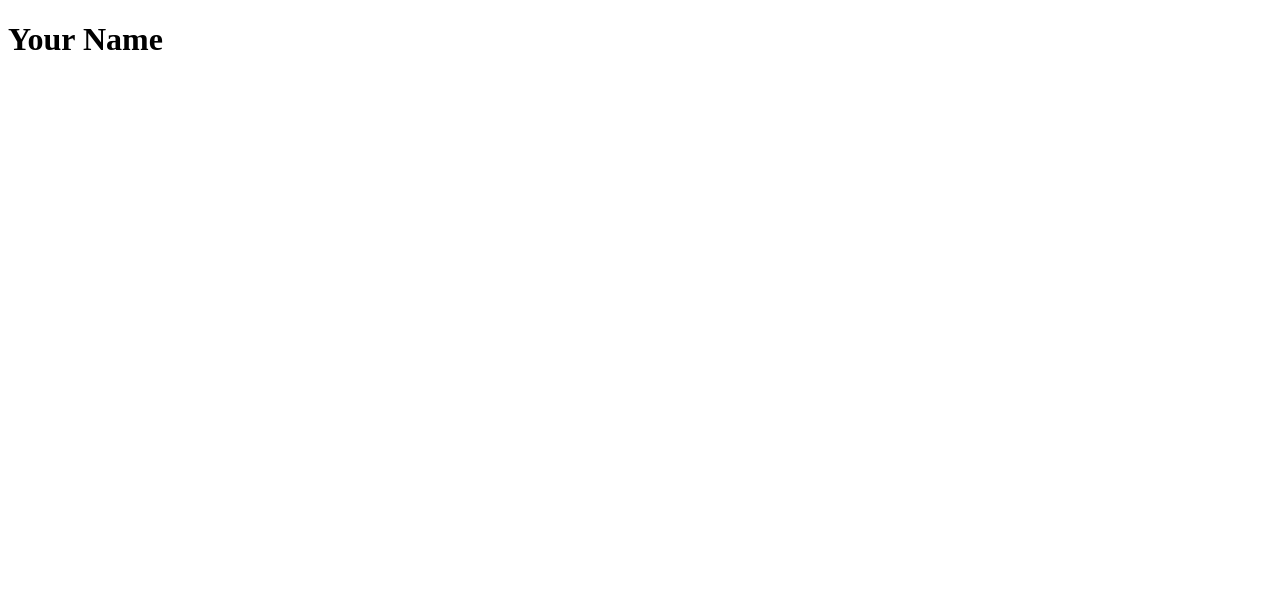
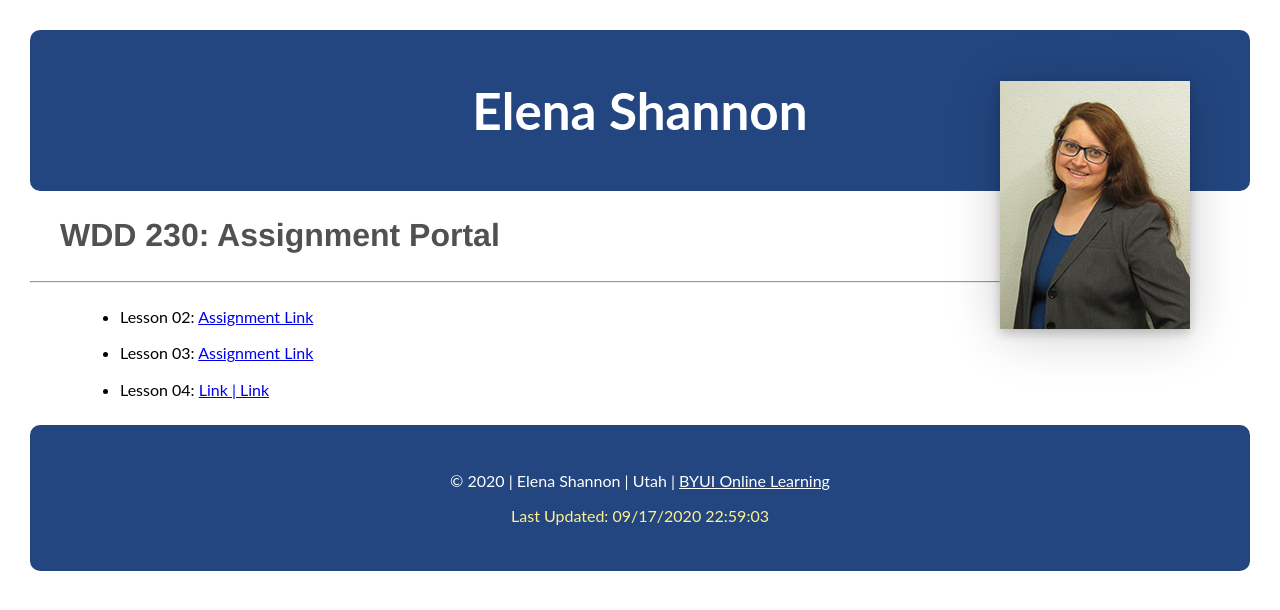
Before and after one commit to Elena-Shannon/Elena-Shannon.github.io, a plain HTML site: page index.html in a window 1280 px wide. Drawn offline with Linux system fonts and the light colour scheme.

Commit message:
Portal Commit

```diff
--- /dev/null
+++ b/css/main.css
@@ -0,0 +1,50 @@
+
+header, footer {
+    background-color: #234680;
+    border-radius: 10px;
+    text-align: center;
+    padding: 30px;
+    font-family: "Lato",Helvetica, sans-serif;
+    color: white;
+}
+
+main {
+    display: block;
+}
+
+h1 {
+    font-size: 3.2em;
+    line-height: 2rem;
+}
+
+header img {
+    float: right;
+    margin-right: 30px;
+    margin-top: -80px;
+    box-shadow: 0 4px 10px 0 rgba(0, 0, 0, 0.2),
+    0 6px 50px 0 rgba(0, 0, 0, 0.2);
+}
+
+body {
+    margin: 30px;
+}
+h2 {
+    margin-left: 30px;
+    font-size: 2em;
+    font-family: "Klint Std", Helvetica, sans-serif;
+    color: #515151;
+}
+
+ul {
+    margin-left: 50px;
+    font-size: 1em;
+    font-family: "Lato", Helvetica, sans-serif;
+    line-height: 2.3rem;
+}
+
+#footerlink {
+    color: white;
+}
+#modified {
+    color: #fff192;
+}
--- a/index.html
+++ b/index.html
@@ -2,11 +2,46 @@
 <html lang="en-us">
 
 <head>
-    <title>Your Name</title>
+    <meta charset="utf-8"/>
+    <meta name="description"
+        content="The introductory assignment for Elena Shannon for WDD 230: Web Frontend Development at Brigham Young University - Idaho.">
+    <meta name="viewport" content="width=device-width, initial-scale=1.0">
+    <link rel="stylesheet" href="css/main.css">
+    <title>WDD230 Elena Shannon Assignment Portal</title>
 </head>
 
 <body>
-    <h1>Your Name</h1>
+    <header>
+        <h1>Elena Shannon</h1>
+            <img src="images/IMG_2999.JPG" alt="Elena Shannon picture">
+    </header>
+    <main>
+
+        <section>
+            <h2>WDD 230: Assignment Portal</h2>
+            <hr>
+            <ul>
+                <li>Lesson 02:
+                    <a href="#">Assignment Link</a>
+                </li>
+                <li>Lesson 03:
+                    <a href="#">Assignment Link</a>
+                </li>
+                <li>Lesson 04:
+                   <a href="#">Link | Link</a>
+                </li>
+            </ul>
+        </section>
+    </main>
+    <footer>
+        <div>
+            <p> © <span id="year"></span> | Elena Shannon | Utah | <a id="footerlink" href="https://www.byui.edu/online" target="_blank">BYUI Online Learning</a>
+            </p>
+            <p id="modified">Last Updated: <span id="modiDate"></span>
+            </p>
+        </div>
+    </footer>
+    <script src="js/main.js"></script>
 </body>
 
 </html>
--- /dev/null
+++ b/js/main.js
@@ -0,0 +1,7 @@
+var date = new Date().getFullYear();
+
+document.getElementById("year").innerHTML = date;
+
+var modiDate = document.lastModified;
+
+document.getElementById("modiDate").innerHTML = modiDate;
```
Also changed, not shown: images/IMG_2999.JPG (added).
